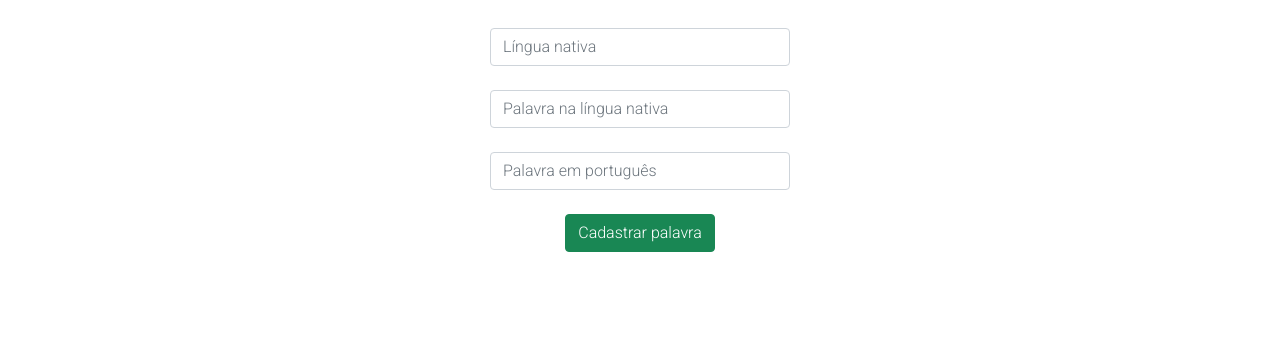
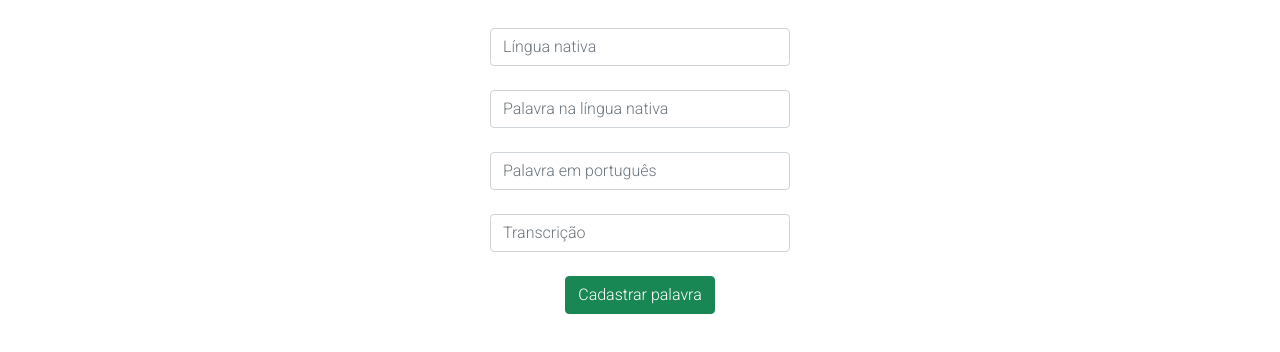
Before and after one commit to RafaelSFsoares/proviHack-time23, a website: page src/html/registro-palavras.html in a window 1280 px wide. Shown: the part 278-630 px from the top of the page. Drawn offline with nearby package versions, Linux system fonts and the light colour scheme; a web font is replaced by a local one.

Commit message:
FEAT: adicinei o input de transcricao

```diff
--- a/src/html/registro-palavras.html
+++ b/src/html/registro-palavras.html
@@ -29,6 +29,9 @@
                     <input type="text" class="form-control  mb-4 input-palavras" placeholder="Palavra na língua nativa" id="palavra-nativa" aria-describedby="default input example">
 
                     <input type="text" class="form-control  mb-4 input-palavras" placeholder="Palavra em português" id="palavra-portugues" aria-describedby="default input example">
+
+                    <input type="text" class="form-control  mb-4 input-palavras" placeholder="Transcrição" id="transcricao" aria-describedby="default input example">
+
                         <button type="button" class="btn btn-success mb-5">Cadastrar palavra</button>
                 </form>
             </section>
```
